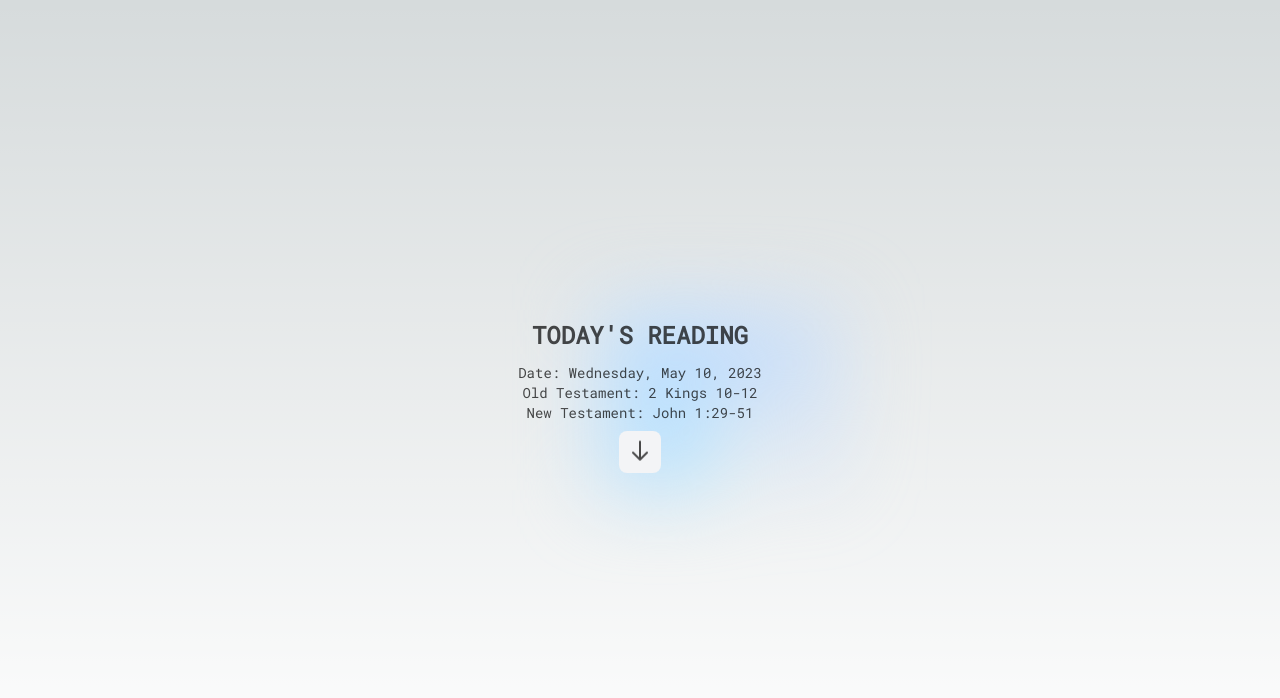
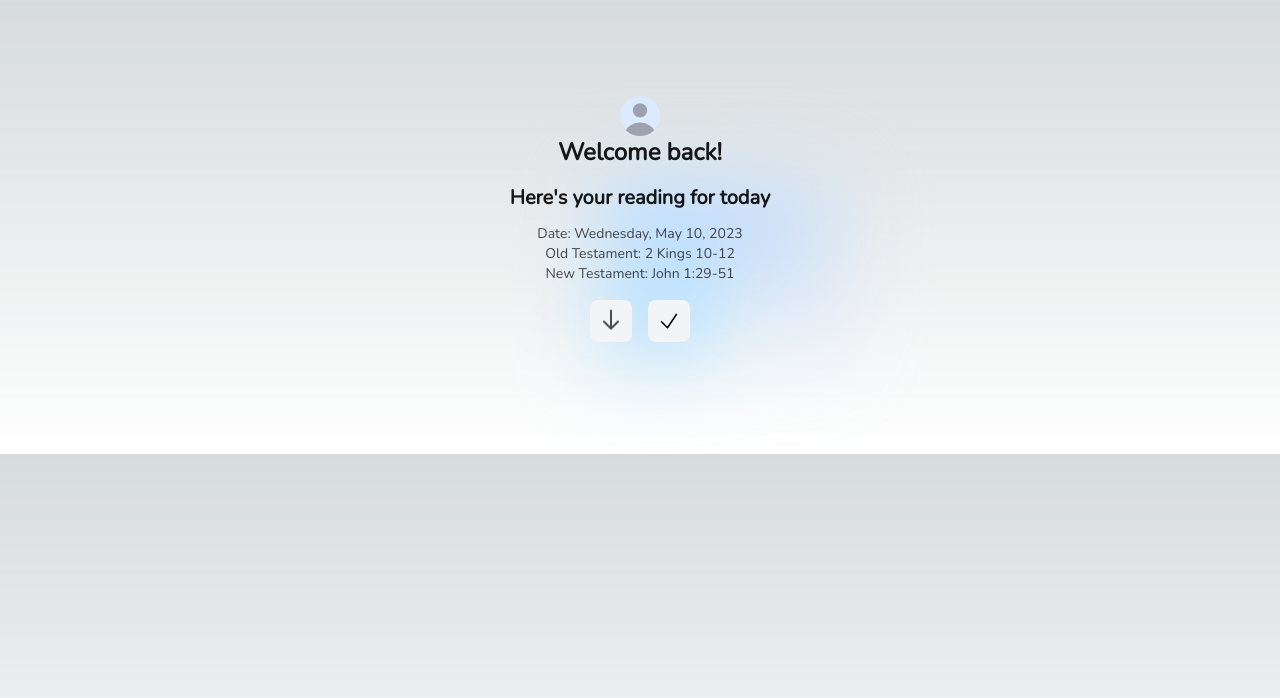
Before and after one commit to namaeconde/bible_yearly_web, a Next.js app: page / in a window 1280 px wide. Shown: the top 698 px of the page. Built offline with nearby package versions, Linux system fonts and the light colour scheme.

Commit message:
Add user profile component

```diff
--- a/pages/components/ReadingToday.tsx
+++ b/pages/components/ReadingToday.tsx
@@ -13,8 +13,8 @@ export default function ReadingToday({ readingToday }: { readingToday: ReadingTo
             after:content-[''] before:dark:bg-gradient-to-br before:dark:from-transparent
             before:dark:to-blue-700/10 after:dark:from-sky-900
             after:dark:via-[#0141ff]/40">
-            <h2 className={`mb-3 text-2xl font-bold opacity-70`}>
-                TODAY&apos;S READING
+            <h2 className={`mb-3 text-xl font-bold opacity-90`}>
+                Here&apos;s your reading for today
             </h2>
             <p className={`text-sm opacity-70`}>
                 Date: {readingToday["Date"]}
@@ -25,17 +25,37 @@ export default function ReadingToday({ readingToday }: { readingToday: ReadingTo
             <p className={`text-sm opacity-70`}>
                 New Testament: {readingToday["New Testament"]}
             </p>
+            <div className="grid grid-cols-2 m-2">
+                <div className="group relative flex justify-center">
                     <a href={`https://www.biblegateway.com/passage/?search=${readingToday["Old Testament"]},${readingToday["New Testament"]}&version=${VERSION}`}
                        className="group rounded-lg border border-transparent p-2 m-2
                transition-colors border-gray-300 bg-gray-100
                dark:border-neutral-700 dark:bg-neutral-800/30"
-               target="_self"
-               rel="noopener noreferrer">
+                       target="_blank"
+                       rel="noopener noreferrer"
+                       title="Go to scripture reading">
                         <svg className="animate-bounce w-6 h-6 opacity-70" fill="none" strokeLinecap="round"
                              strokeLinejoin="round" strokeWidth="2" viewBox="0 0 24 24" stroke="currentColor">
                             <path d="M19 14l-7 7m0 0l-7-7m7 7V3"/>
                         </svg>
                     </a>
+                    <span className="absolute top-10 scale-0 rounded bg-gray-800 p-2 text-xs text-white
+                    group-hover:scale-100">Go to scripture</span>
+                </div>
+                <div className="group relative flex justify-center">
+                    <a className="group rounded-lg border border-transparent p-2 m-2
+               transition-colors border-gray-300 bg-gray-100
+               dark:border-neutral-700 dark:bg-neutral-800/30"
+                       title="Mark as done">
+                        <svg xmlns="http://www.w3.org/2000/svg" fill="none" viewBox="0 0 24 24" strokeWidth="1.5"
+                             stroke="currentColor" className="w-6 h-6">
+                            <path strokeLinecap="round" strokeLinejoin="round" d="M4.5 12.75l6 6 9-13.5"/>
+                        </svg>
+                    </a>
+                    <span className="absolute top-10 scale-0 rounded bg-gray-800 p-2 text-xs text-white
+                    group-hover:scale-100">Mark as done</span>
+                </div>
+            </div>
         </div>
     )
 }
--- /dev/null
+++ b/pages/components/UserProfile.tsx
@@ -0,0 +1,15 @@
+export default function UserProfile() {
+    return (
+        <div className="grid m-auto text-center place-items-center">
+            <div className="relative w-10 h-10 overflow-hidden bg-blue-100 rounded-full dark:bg-blue-600">
+                <svg className="absolute w-12 h-12 text-gray-400 -left-1" fill="currentColor" viewBox="0 0 20 20"
+                     xmlns="http://www.w3.org/2000/svg">
+                    <path fillRule="evenodd" d="M10 9a3 3 0 100-6 3 3 0 000 6zm-7 9a7 7 0 1114 0H3z" clipRule="evenodd"/>
+                </svg>
+            </div>
+            <h2 className={`mb-3 text-2xl font-bold opacity-90`}>
+                Welcome back!
+            </h2>
+        </div>
+    )
+}
--- a/pages/index.tsx
+++ b/pages/index.tsx
@@ -1,9 +1,10 @@
-import { Roboto_Mono } from 'next/font/google'
+import { Nunito } from 'next/font/google'
 import { ReadingTodayType } from "@/pages/api/reading";
 import ReadingToday from "./components/ReadingToday";
 import useSWR from "swr";
+import UserProfile from "@/pages/components/UserProfile";
 
-const robotoMono = Roboto_Mono({
+const nunito = Nunito({
   weight: '400',
   subsets: ['latin'],
 });
@@ -28,21 +29,20 @@ export function useReadingToday() {
 
     return {
         readingToday: data,
-        isLoading,
+        isReadingLoading: isLoading,
         isError: error
     }
 }
 
 export default function Home() {
-  const { isLoading, readingToday } = useReadingToday()
+  const { isReadingLoading, readingToday } = useReadingToday()
 
   return (
       <main
-          className={`flex min-h-screen py-24 ${robotoMono.className}`}
+          className={`grid grid-cols-1 gap-1 flex py-24 ${nunito.className}`}
       >
-        { isLoading ? <Loading /> :
-          <ReadingToday readingToday={readingToday as ReadingTodayType} />
-        }
+        { <UserProfile />}
+        { isReadingLoading ? <Loading /> : <ReadingToday readingToday={readingToday as ReadingTodayType} /> }
       </main>
   )
 }
```
Lines whose indentation alone changed are shown as unchanged.
